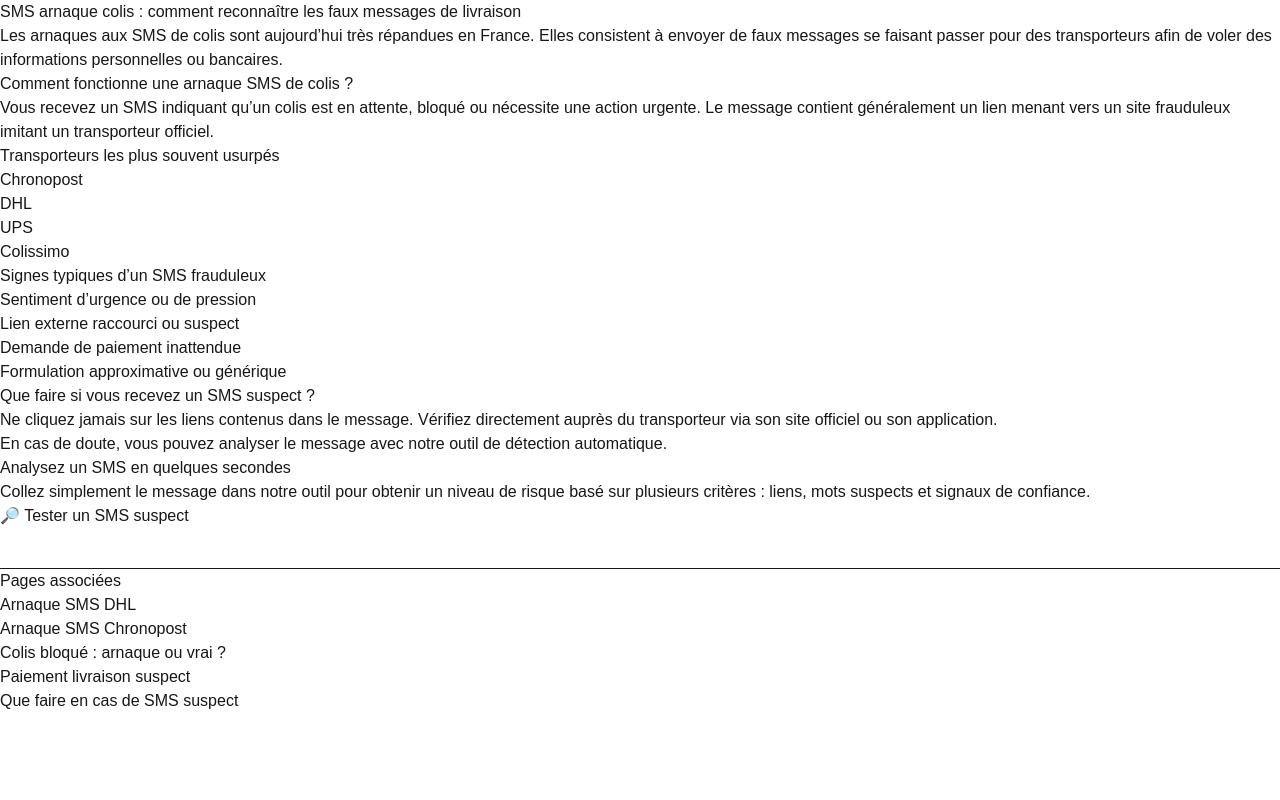
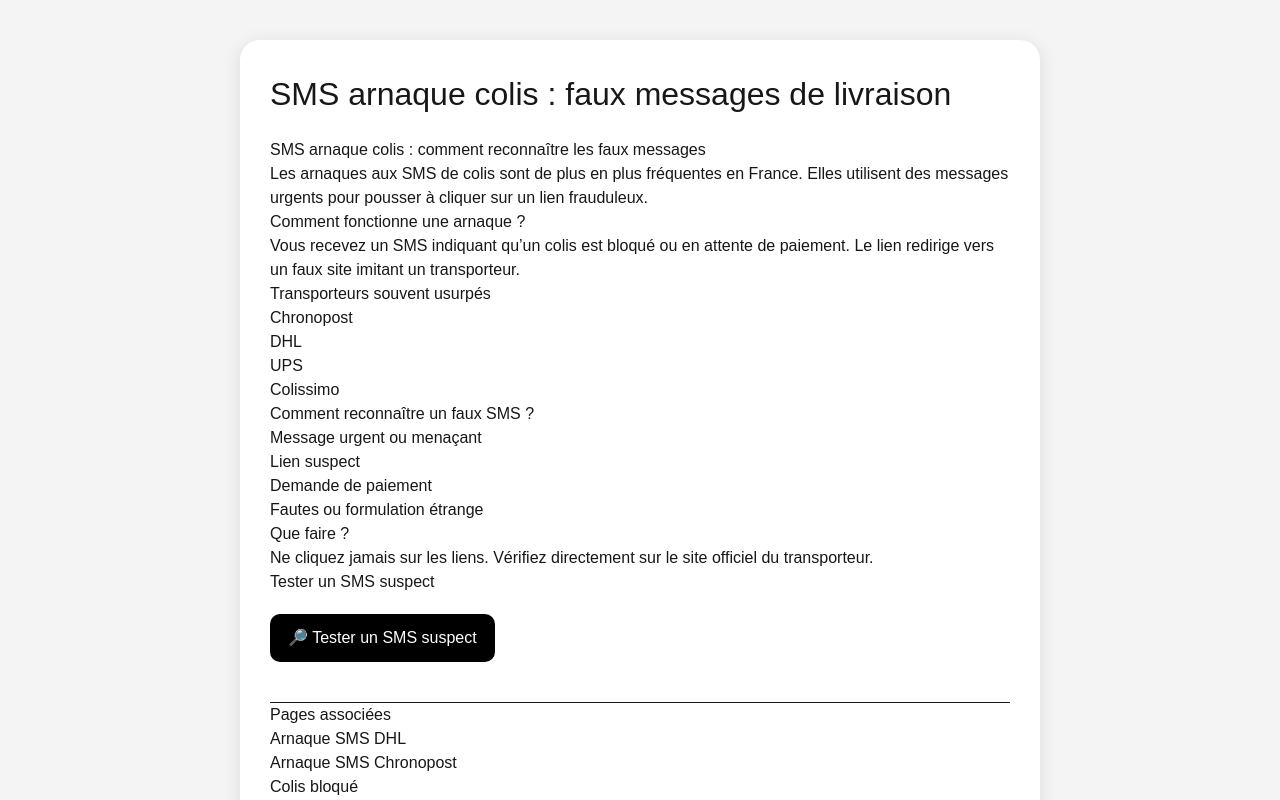
Before and after one commit to Lololipopp/arnaque-sms, a Next.js app: page /arnaque-colis in a window 1280 px wide. Shown: the top 800 px of the page. Built offline with nearby package versions, Linux system fonts and the light colour scheme.

Commit message:
Fix UI + restore PageWrapper + improve SEO pages structure

```diff
--- a/app/arnaque-colis/page.tsx
+++ b/app/arnaque-colis/page.tsx
@@ -1,25 +1,24 @@
+import PageWrapper from "@/components/PageWrapper";
 import Link from "next/link";
 
 export default function Page() {
   return (
-    <main>
+    <PageWrapper title="SMS arnaque colis : faux messages de livraison">
 
-      <h1>SMS arnaque colis : comment reconnaître les faux messages de livraison</h1>
+      <h1>SMS arnaque colis : comment reconnaître les faux messages</h1>
 
       <p>
-        Les arnaques aux SMS de colis sont aujourd’hui très répandues en France.
-        Elles consistent à envoyer de faux messages se faisant passer pour des transporteurs afin de voler des informations personnelles ou bancaires.
+        Les arnaques aux SMS de colis sont de plus en plus fréquentes en France.
+        Elles utilisent des messages urgents pour pousser à cliquer sur un lien frauduleux.
       </p>
 
-      <h2>Comment fonctionne une arnaque SMS de colis ?</h2>
-
+      <h2>Comment fonctionne une arnaque ?</h2>
       <p>
-        Vous recevez un SMS indiquant qu’un colis est en attente, bloqué ou nécessite une action urgente.
-        Le message contient généralement un lien menant vers un site frauduleux imitant un transporteur officiel.
+        Vous recevez un SMS indiquant qu’un colis est bloqué ou en attente de paiement.
+        Le lien redirige vers un faux site imitant un transporteur.
       </p>
 
-      <h2>Transporteurs les plus souvent usurpés</h2>
-
+      <h2>Transporteurs souvent usurpés</h2>
       <ul>
         <li>Chronopost</li>
         <li>DHL</li>
@@ -27,36 +26,37 @@
         <li>Colissimo</li>
       </ul>
 
-      <h2>Signes typiques d’un SMS frauduleux</h2>
-
+      <h2>Comment reconnaître un faux SMS ?</h2>
       <ul>
-        <li>Sentiment d’urgence ou de pression</li>
-        <li>Lien externe raccourci ou suspect</li>
-        <li>Demande de paiement inattendue</li>
-        <li>Formulation approximative ou générique</li>
+        <li>Message urgent ou menaçant</li>
+        <li>Lien suspect</li>
+        <li>Demande de paiement</li>
+        <li>Fautes ou formulation étrange</li>
       </ul>
 
-      <h2>Que faire si vous recevez un SMS suspect ?</h2>
-
+      <h2>Que faire ?</h2>
       <p>
-        Ne cliquez jamais sur les liens contenus dans le message.
-        Vérifiez directement auprès du transporteur via son site officiel ou son application.
+        Ne cliquez jamais sur les liens. Vérifiez directement sur le site officiel du transporteur.
       </p>
 
-      <p>
-        En cas de doute, vous pouvez analyser le message avec notre outil de détection automatique.
-      </p>
+      <h2>Tester un SMS suspect</h2>
 
-      <h2>Analysez un SMS en quelques secondes</h2>
-
-      <p>
-        Collez simplement le message dans notre outil pour obtenir un niveau de risque basé sur plusieurs critères :
-        liens, mots suspects et signaux de confiance.
-      </p>
-
-      <Link href="/">
-        🔎 Tester un SMS suspect
-      </Link>
+      {/* 🔥 VRAI BOUTON (style simple mais fonctionnel) */}
+      <div style={{ marginTop: 20 }}>
+        <Link
+          href="/"
+          style={{
+            display: "inline-block",
+            padding: "12px 18px",
+            background: "black",
+            color: "white",
+            borderRadius: 10,
+            textDecoration: "none"
+          }}
+        >
+          🔎 Tester un SMS suspect
+        </Link>
+      </div>
 
       <hr style={{ marginTop: 40 }} />
 
@@ -65,11 +65,11 @@
       <ul>
         <li><Link href="/arnaque-dhl">Arnaque SMS DHL</Link></li>
         <li><Link href="/arnaque-chronopost">Arnaque SMS Chronopost</Link></li>
-        <li><Link href="/colis-bloque">Colis bloqué : arnaque ou vrai ?</Link></li>
-        <li><Link href="/paiement-livraison">Paiement livraison suspect</Link></li>
-        <li><Link href="/arnaque-livraison-quefaire">Que faire en cas de SMS suspect</Link></li>
+        <li><Link href="/colis-bloque">Colis bloqué</Link></li>
+        <li><Link href="/paiement-livraison">Paiement livraison</Link></li>
+        <li><Link href="/arnaque-livraison-quefaire">Que faire ?</Link></li>
       </ul>
 
-    </main>
+    </PageWrapper>
   );
 }
```
